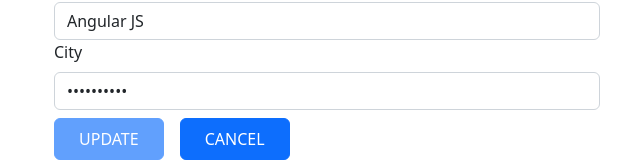
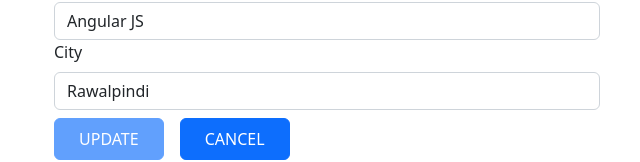
Before and after one commit to rahneverd/ng-generic-table-app, an Angular app: page /edit/0 in a window 1280 px wide. Shown: the part 326-488 px from the top of the page, without its empty margins (40-680 px from the left). Built offline with nearby package versions, Linux system fonts and the light colour scheme.

Commit message:
changed from password to text

```diff
--- a/src/app/data.service.ts
+++ b/src/app/data.service.ts
@@ -17,7 +17,7 @@
     {key: "last_name", name: "Last Name", type: "text"},
     {key: "age", name: "Age", type: "number"},
     {key: "languages", name: "Languages", type: "text"},
-    {key: "city", name: "City", type: "password"}
+    {key: "city", name: "City", type: "text"}
   ]
   dataArray= [
     {city: "Rawalpindi", first_name: "Muhammad", last_name: "Owais", age: 27, languages: "Angular JS"},
```
